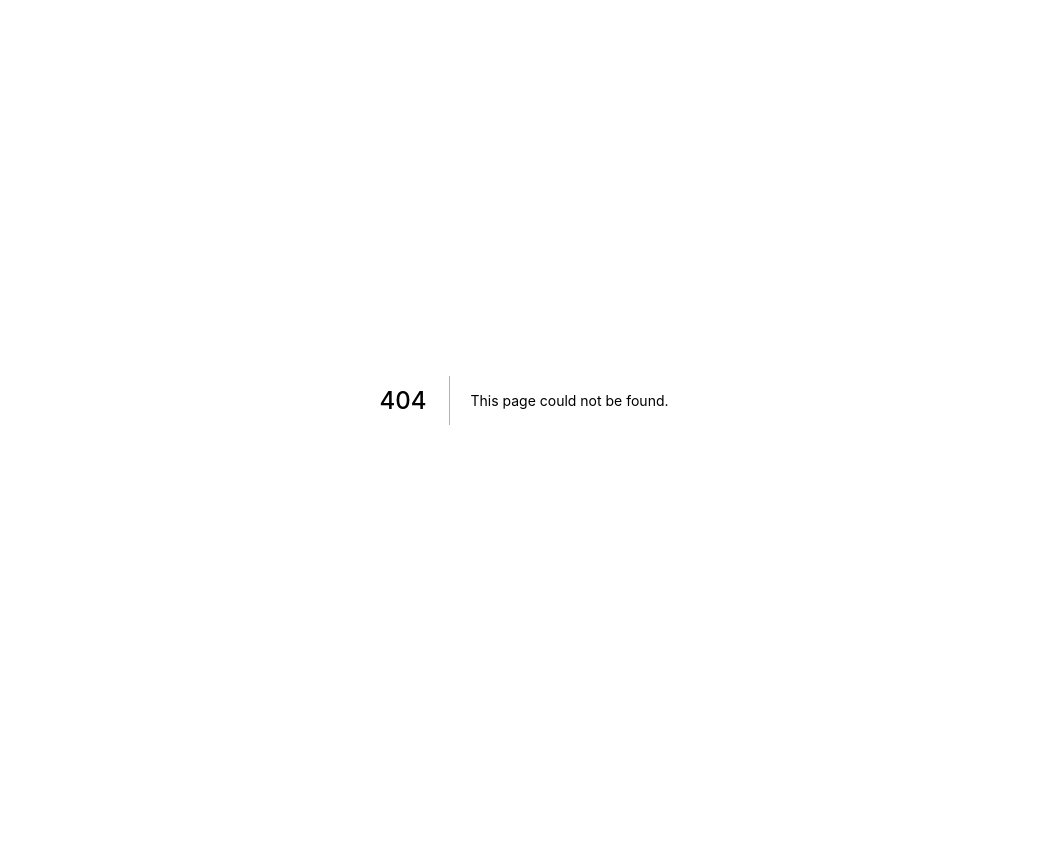
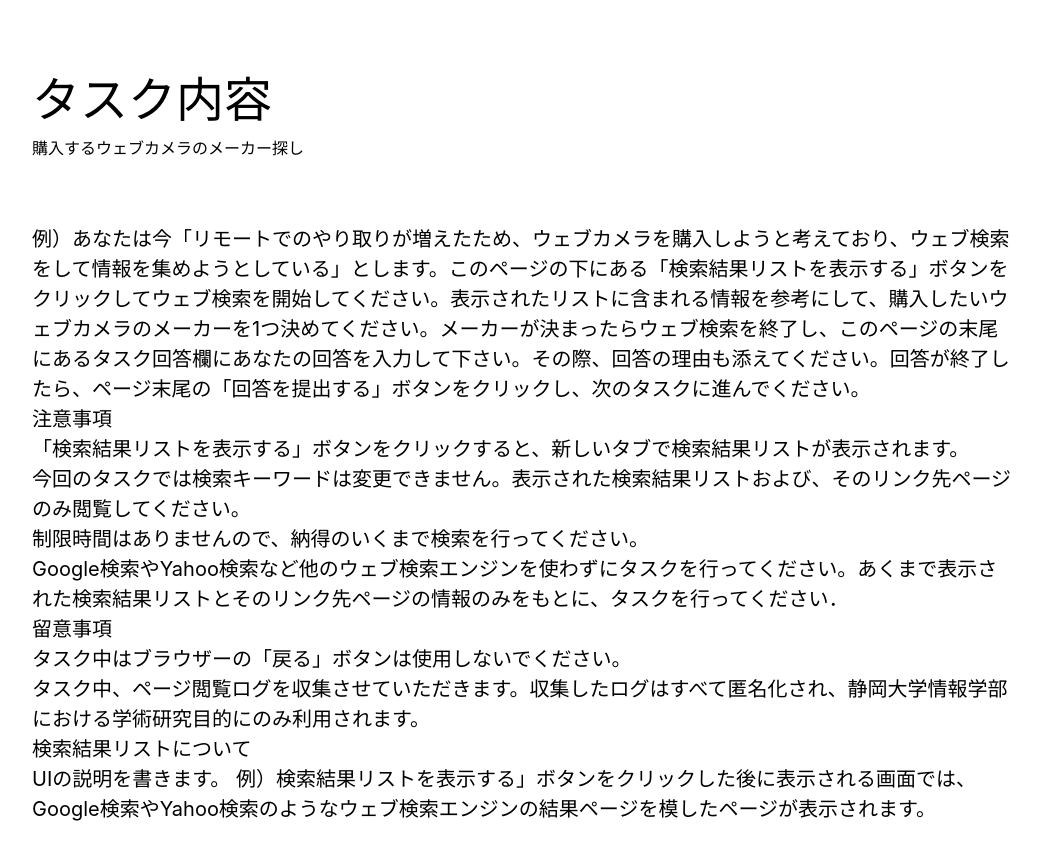
Before and after one commit to ushmz/salvator, a Next.js app: page /task/1 in a window 1280 px wide. Before the commit this address had no page. Shown: the top 860 px of the page, without its empty margins (116-1156 px from the left). Before the commit the page ends 800 px from the top, so only its background shows below. Built offline with nearby package versions, Linux system fonts and the light colour scheme.

Commit message:
:sparkles: Task introduction screen sample

```diff
--- /dev/null
+++ b/_contents/tasks/1.md
@@ -0,0 +1,25 @@
+---
+id: 1
+query: "ウェブカメラ おすすめ"
+title: "購入するウェブカメラのメーカー探し"
+
+---
+
+例）あなたは今「リモートでのやり取りが増えたため、ウェブカメラを購入しようと考えており、ウェブ検索をして情報を集めようとしている」とします。このページの下にある「検索結果リストを表示する」ボタンをクリックしてウェブ検索を開始してください。表示されたリストに含まれる情報を参考にして、購入したいウェブカメラのメーカーを1つ決めてください。メーカーが決まったらウェブ検索を終了し、このページの末尾にあるタスク回答欄にあなたの回答を入力して下さい。その際、回答の理由も添えてください。回答が終了したら、ページ末尾の「回答を提出する」ボタンをクリックし、次のタスクに進んでください。
+
+## 注意事項
+
+- 「検索結果リストを表示する」ボタンをクリックすると、新しいタブで検索結果リストが表示されます。
+- 今回のタスクでは検索キーワードは変更できません。表示された検索結果リストおよび、そのリンク先ページのみ閲覧してください。
+- 制限時間はありませんので、納得のいくまで検索を行ってください。
+- Google検索やYahoo検索など他のウェブ検索エンジンを使わずにタスクを行ってください。あくまで表示された検索結果リストとそのリンク先ページの情報のみをもとに、タスクを行ってください．
+
+## 留意事項
+
+- タスク中はブラウザーの「戻る」ボタンは使用しないでください。
+- タスク中、ページ閲覧ログを収集させていただきます。収集したログはすべて匿名化され、静岡大学情報学部における学術研究目的にのみ利用されます。
+
+## 検索結果リストについて
+
+UIの説明を書きます。
+例）検索結果リストを表示する」ボタンをクリックした後に表示される画面では、Google検索やYahoo検索のようなウェブ検索エンジンの結果ページを模したページが表示されます。
--- /dev/null
+++ b/lib/api.ts
@@ -0,0 +1,33 @@
+import fs from "fs";
+import { join } from "path";
+import matter from "gray-matter";
+
+const taskDirectory = join(process.cwd(), "_contents/tasks");
+
+export function getTaskByID(taskID: number, fields: string[]) {
+  const fullPath = join(taskDirectory, `${taskID}.md`);
+  const contents = fs.readFileSync(fullPath, "utf8");
+  const { data, content } = matter(contents);
+
+  type Items = {
+    [key: string]: string;
+  };
+
+  const items: Items = {};
+
+  fields.forEach((field) => {
+    if (field === "id") {
+      items[field] = taskID.toString();
+    }
+
+    if (field === "content") {
+      items[field] = content;
+    }
+
+    if (data[field]) {
+      items[field] = data[field];
+    }
+  });
+
+  return items;
+}
--- /dev/null
+++ b/lib/markdownToHTML.ts
@@ -0,0 +1,7 @@
+import { marked } from "marked";
+// import { sanitizeUrl } from "@braintree/sanitize-url";
+
+export default async function markdownToHTML(markdown: string) {
+  const result = marked(markdown);
+  return result.toString();
+}
--- /dev/null
+++ b/pages/task/[id].tsx
@@ -0,0 +1,57 @@
+import Head from "next/head";
+import { getTaskByID } from "../../lib/api";
+import markdownToHTML from "../../lib/markdownToHTML";
+import styles from "../../styles/Home.module.css";
+
+type Props = {
+  id: string;
+  query: string;
+  title: string;
+  content: string;
+};
+
+const Task = (props: Props) => {
+  return (
+    <div className={styles.container}>
+      <Head>
+        <title>タスク詳細</title>
+        <meta name="description" content="Generated by create next app" />
+        <link rel="icon" href="/favicon.ico" />
+      </Head>
+      <main className={styles.main}>
+        <h1 className={styles.title}>タスク内容</h1>
+        <h2>{props.title}</h2>
+        <div className={styles.description} dangerouslySetInnerHTML={{ __html: props.content }} />
+      </main>
+    </div>
+  );
+};
+
+export default Task;
+
+type Params = {
+  params: {
+    id: number;
+  };
+};
+
+export async function getStaticPaths() {
+  return {
+    paths: [{ params: { id: "1" } }, { params: { id: "2" } }, { params: { id: "3" } }],
+    fallback: false,
+  };
+}
+
+export async function getStaticProps({ params }: Params) {
+  const task = getTaskByID(params.id, ["id", "query", "title", "content"]);
+
+  const htmlContent = await markdownToHTML(task.content);
+  return {
+    props: {
+      id: task.id,
+      query: task.query,
+      title: task.title,
+      content: htmlContent,
+    },
+  };
+}
--- a/styles/Home.module.css
+++ b/styles/Home.module.css
@@ -4,12 +4,14 @@
 
 .main {
   min-height: 100vh;
-  padding: 4rem 0;
+  padding: 4rem 3rem;
+  margin: auto;
+  max-width: 1080px;
   flex: 1;
   display: flex;
   flex-direction: column;
-  justify-content: center;
-  align-items: center;
+  /* justify-content: center; */
+  /* align-items: center; */
 }
 
 .footer {
@@ -17,14 +19,14 @@
   flex: 1;
   padding: 2rem 0;
   border-top: 1px solid #eaeaea;
-  justify-content: center;
-  align-items: center;
+  /* justify-content: center; */
+  /* align-items: center; */
 }
 
 .footer a {
   display: flex;
-  justify-content: center;
-  align-items: center;
+  /* justify-content: center; */
+  /* align-items: center; */
   flex-grow: 1;
 }
 
@@ -41,19 +43,19 @@
 
 .title {
   margin: 0;
-  line-height: 1.15;
-  font-size: 4rem;
+  /* line-height: 1.15; */
+  font-size: 3rem;
 }
 
 .title,
 .description {
-  text-align: center;
+  /* text-align: center; */
 }
 
 .description {
   margin: 4rem 0;
   line-height: 1.5;
-  font-size: 1.5rem;
+  font-size: 1.25rem;
 }
 
 .code {
```
Also changed, not shown: pages/index.tsx (+4 -4 lines).
